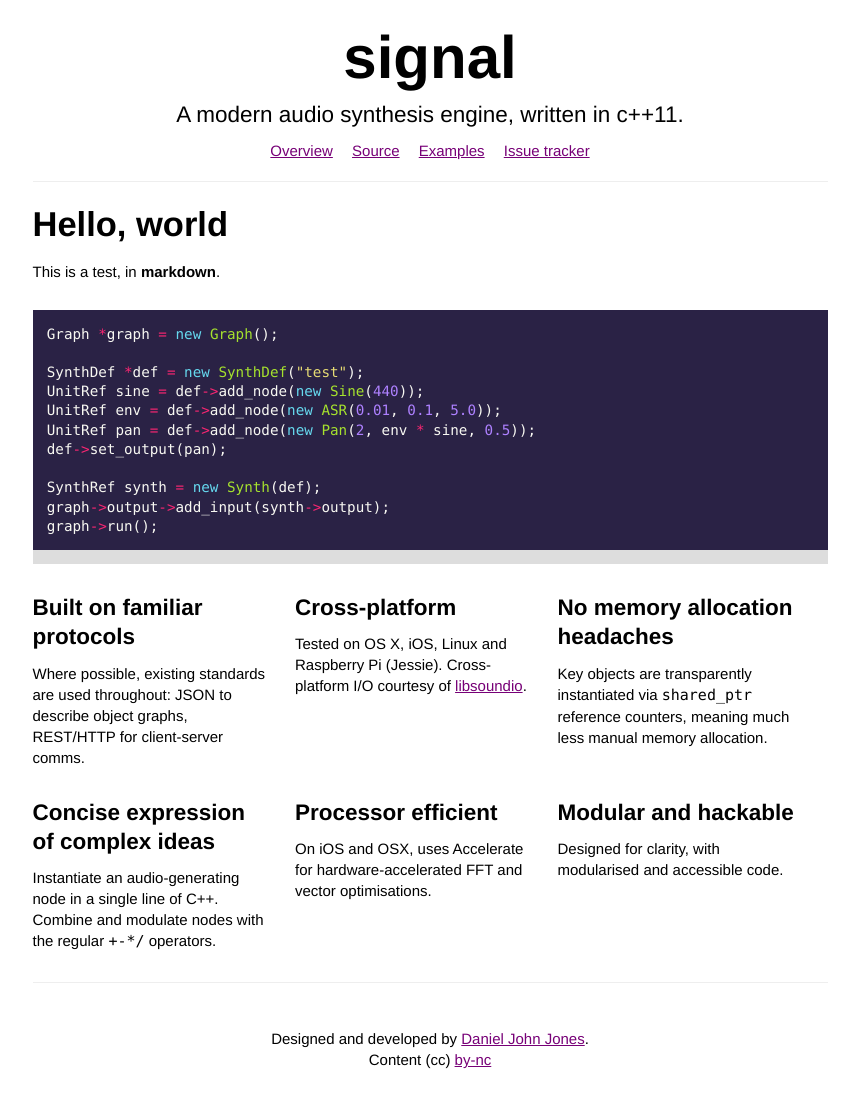
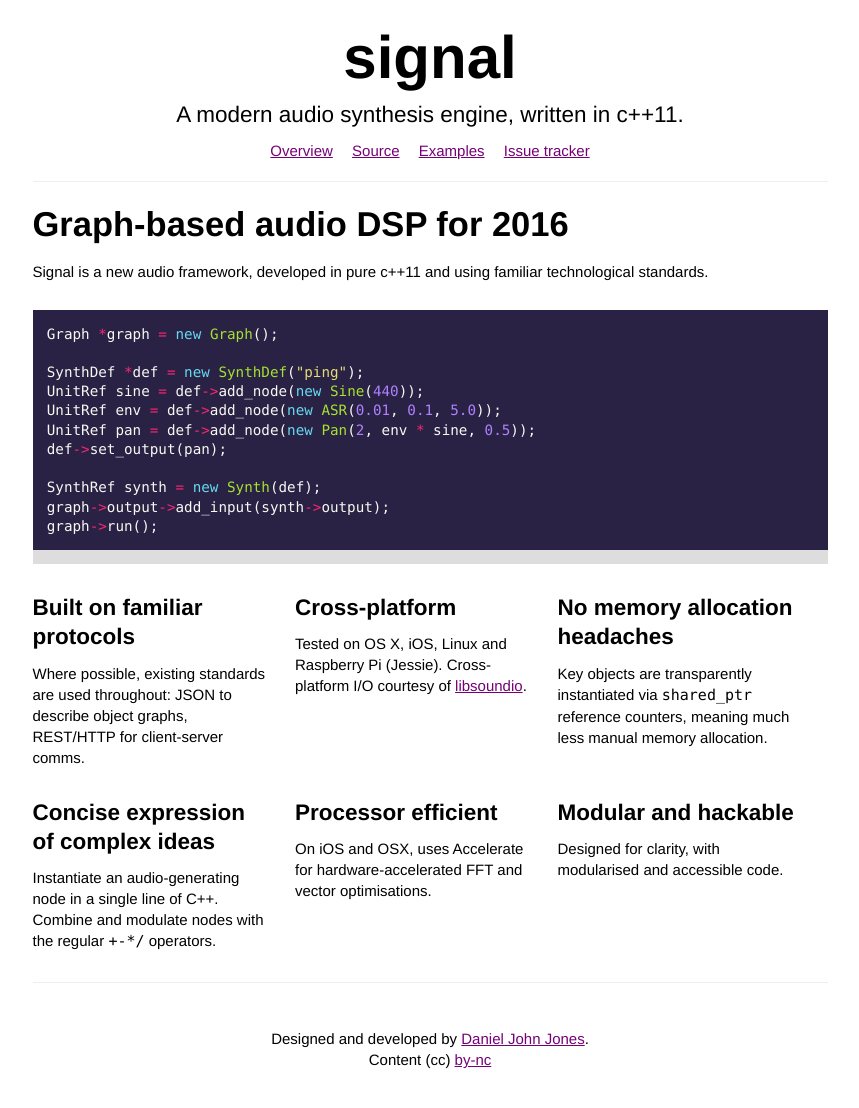
Before and after one commit to ideoforms/signalflow, a Jekyll site: the page built from index.md, in a window 1280 px wide. Shown: the whole page, without its empty margins (210-1069 px from the left). Built offline with Jekyll 4.4.1, drawn with Linux system fonts in a browser that asks for light colours.

Commit message:
Update copy

````diff
--- a/index.md
+++ b/index.md
@@ -1,16 +1,16 @@
 ---
 layout: default
-title: Test
+title: signal
 ---
 
-## Hello, world
+## Graph-based audio DSP for 2016
 
-This is a test, in **markdown**.
+Signal is a new audio framework, developed in pure c++11 and using familiar technological standards.
 
 ```cpp
 Graph *graph = new Graph();
 
-SynthDef *def = new SynthDef("test");
+SynthDef *def = new SynthDef("ping");
 UnitRef sine = def->add_node(new Sine(440));
 UnitRef env = def->add_node(new ASR(0.01, 0.1, 5.0));
 UnitRef pan = def->add_node(new Pan(2, env * sine, 0.5));
````
